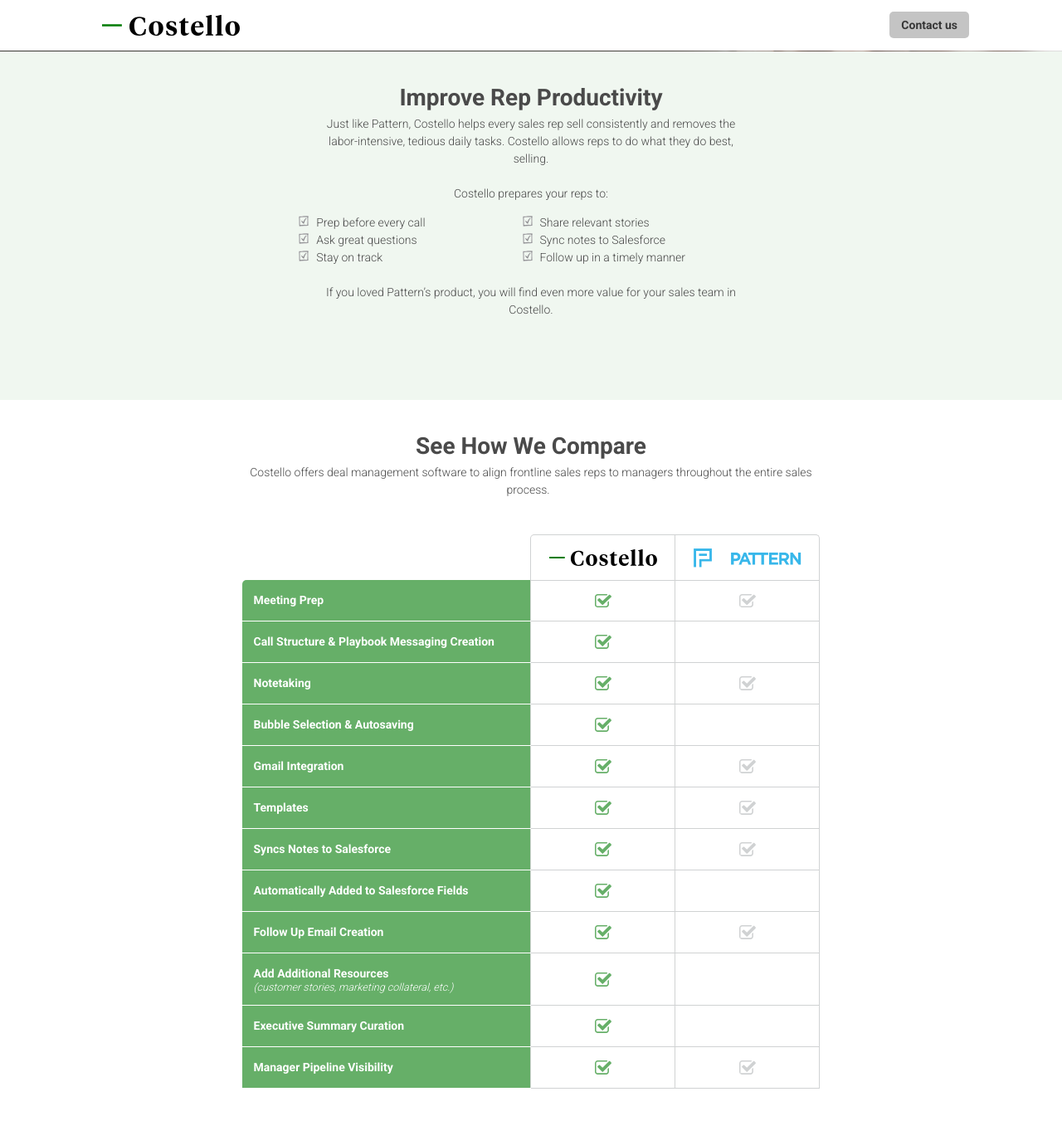
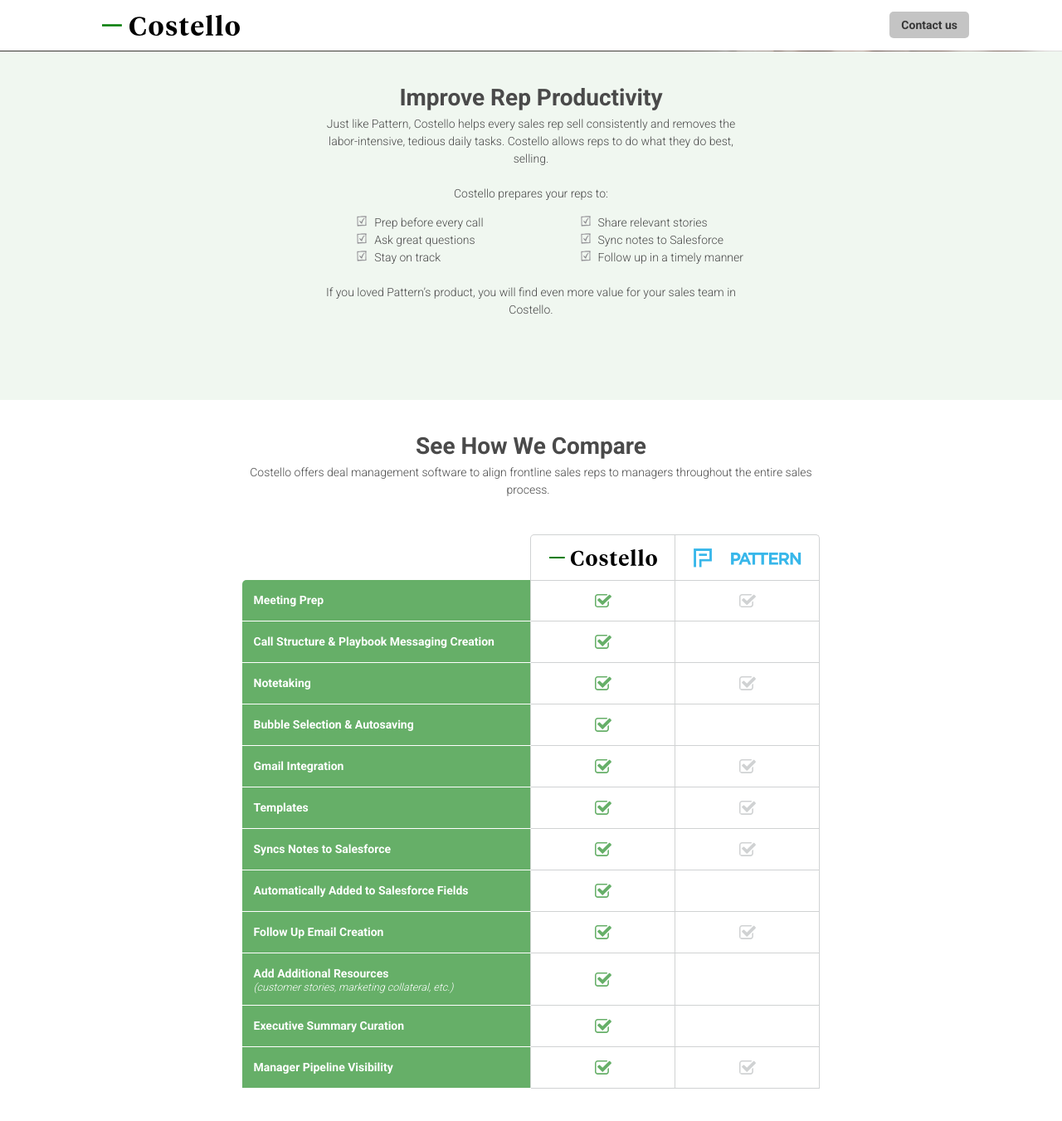
Before and after one commit to danieljbell/cloudcannon-test, a Jekyll site: the page built from getpattern.html, in a window 1280 px wide and 1400 px high, scrolled down 572 px. Shown: the top 1351 px of the window at 83% size. Built offline with Jekyll 4.4.1, drawn with Linux system fonts in a browser that asks for light colours; comment, search, counter and statistics services are not loaded.

Commit message:
updating style

```diff
--- a/_layouts/default.html
+++ b/_layouts/default.html
@@ -11,7 +11,7 @@
     <link rel="canonical" href="{{ page.url | replace:'index.html','' | prepend: site.baseurl | prepend: site.url }}" />
     <link rel="alternate" type="application/rss+xml" title="{{ site.title }}" href="{{ site.baseurl }}/feed.xml" />
     <link href="https://fonts.googleapis.com/css?family=Roboto:300,700" rel="stylesheet">
-    <link rel="stylesheet" href="{{ "/assets/css/application.css" | prepend: site.baseurl }}?ver=1.0.2" />
+    <link rel="stylesheet" href="{{ "/assets/css/application.css" | prepend: site.baseurl }}?ver=1.0.3" />
     {% if page.url == '/why/pattern-comparison' or page.url == '/privacy/'%}
       <link rel="stylesheet" href="{{ "/assets/css/landing-page.css" | prepend: site.baseurl }}" />
     {% endif %}
--- a/assets/css/landing-page.css
+++ b/assets/css/landing-page.css
@@ -117,6 +117,11 @@
   margin-bottom: 0;
 }
 
+@media screen and (min-width: 1280px) {
+  .checkbox-list ul {
+    margin-left: 5rem;
+  }
+}
 
 .checkbox-list li {
   position: relative;
```
